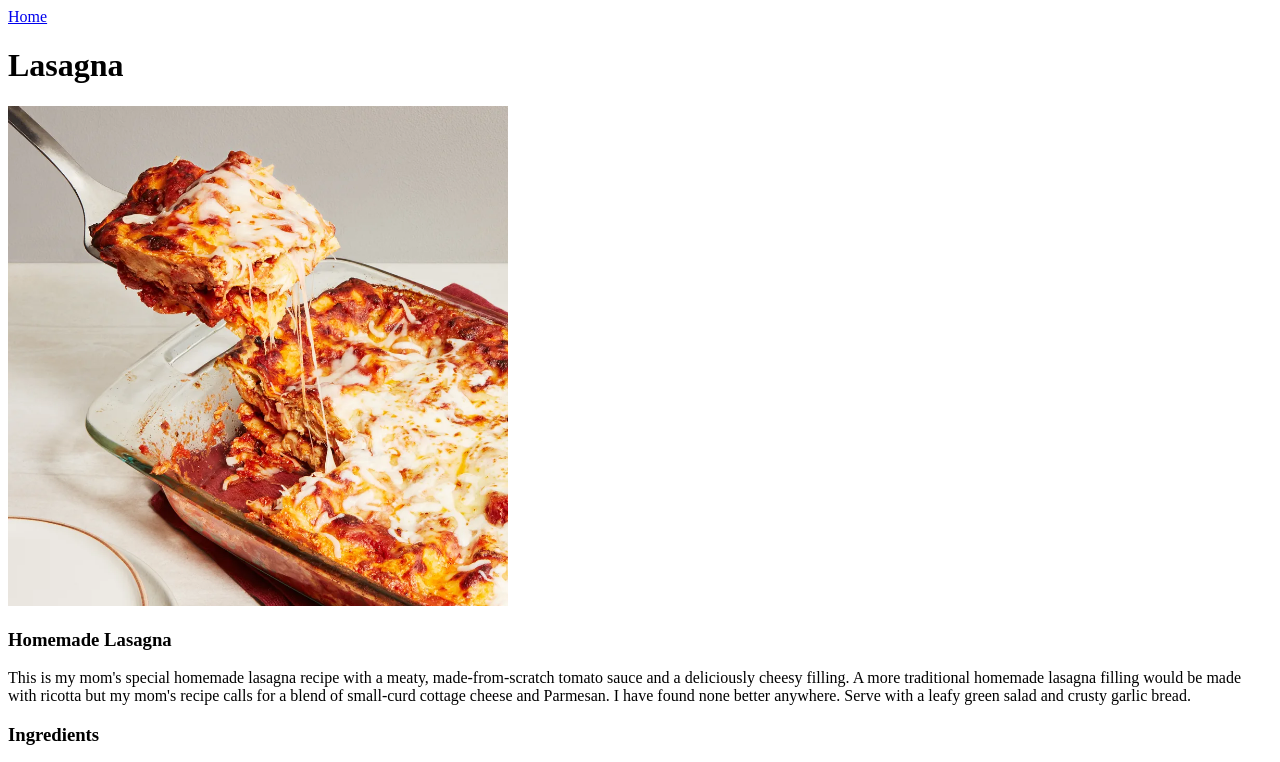
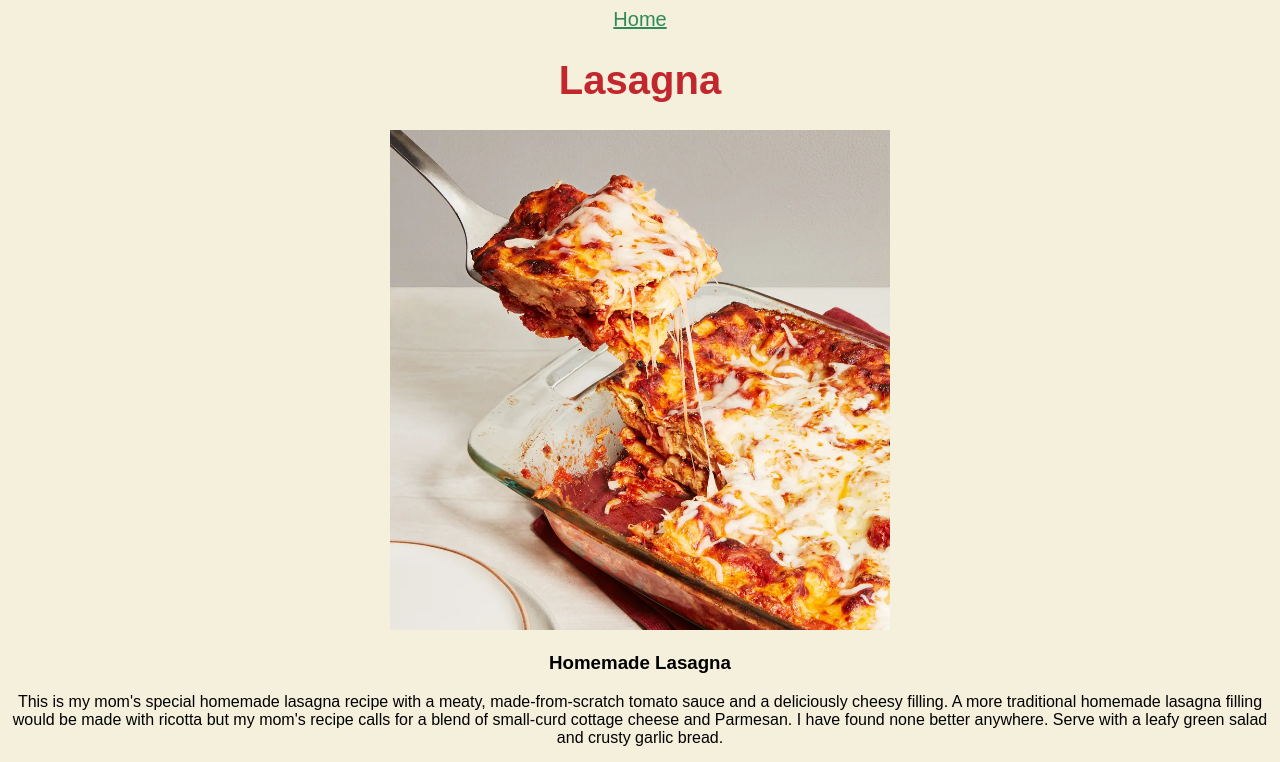
Before and after one commit to OGalo8/odin-recipes, a plain HTML site: page recipes/lasagna.html in a window 1280 px wide. Shown: the top 762 px of the page. Drawn offline with Linux system fonts and the light colour scheme.

Commit message:
Adding basic style to odin-recipes

```diff
--- a/recipes/lasagna.html
+++ b/recipes/lasagna.html
@@ -5,6 +5,7 @@
     <meta charset="UTF-8">
     <meta name="viewport" content="width=device-width, initial-scale=1.0">
     <title>Lasagna</title>
+    <link rel="stylesheet" href="../styles.css">
 </head>
 
 <body>
--- /dev/null
+++ b/styles.css
@@ -0,0 +1,20 @@
+body {
+    background-color: rgb(245,240,220);
+    font-family: Arial, Helvetica, sans-serif;
+    text-align: center;
+}
+
+h1 {
+    color: rgb(193,39,45);
+    font-size: 40px;
+
+}
+
+ul,li {
+    list-style-position: inside;
+}
+
+a {
+    color: rgb(46,139,87);
+    font-size: 20px;
+}
```
Also changed, not shown: index.html (+1 -0 lines), recipes/pizza.html (+1 -0 lines), recipes/roast_beef.html (+1 -0 lines), 1 other file.
